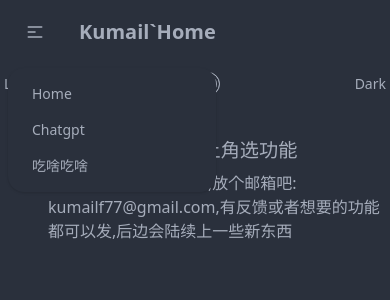
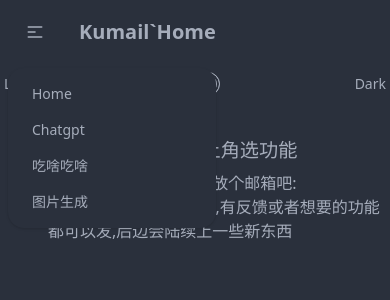
Before and after one commit to kumailf/myweb-fe, a Vue app: page / in a window 390 px wide. Both pictures are taken after a click on the label 35 px from the left and 32 px from the top of the page. Shown: the top 300 px of the page. Built offline with nearby package versions, Linux system fonts and the light colour scheme.

Commit message:
fix navbar

```diff
--- a/src/components/layout/NavBar.vue
+++ b/src/components/layout/NavBar.vue
@@ -22,6 +22,9 @@ import { RouterLink, RouterView } from 'vue-router'
                     <li>
                         <RouterLink to="/eat">吃啥吃啥</RouterLink>
                     </li>
+                    <li>
+                        <RouterLink to="/geneimg">图片生成</RouterLink>
+                    </li>
                 </ul>
             </div>
             <a class="btn btn-ghost normal-case text-xl">Kumail`Home</a>
```
